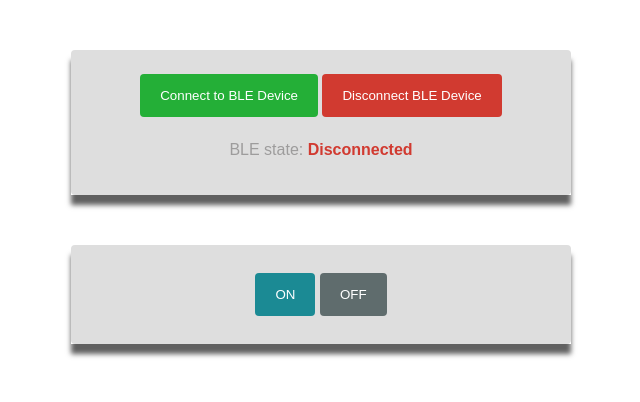
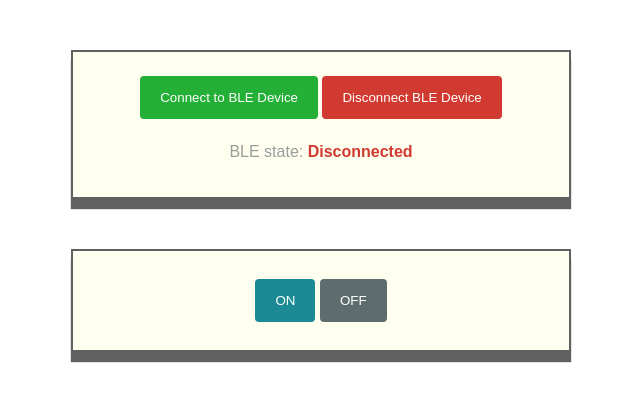
Before and after one commit to zebrenders/esp32, a plain HTML site: page servo.html in a window 1280 px wide. Shown: the whole page, without its empty margins (319-959 px from the left). Drawn offline with Linux system fonts and the light colour scheme.

Commit message:
Add files via upload

```diff
--- a/style.css
+++ b/style.css
@@ -29,12 +29,13 @@ body {
     display: grid;
     grid-gap: 2rem;
     grid-template-columns: repeat(auto-fit, minmax(300px, 1fr));
-    box-shadow: 0px 10px 5px #606060;
+    box-shadow: 0px 10px 1px #606060;
 }
 
 .card {
-    background-color: #dedede;
-    border-radius: 4px;
+    background-color: #fffff0;
+
+    border: 2px solid #606060;
     padding-bottom: 20px;
 }
 
@@ -65,6 +66,7 @@ button {
 .connectButton:hover {
     background-color: #7edd8a;
 }
+
 .connectButton:active {
     background-color: #7edd8a;
 }
@@ -76,6 +78,7 @@ button {
 .disconnectButton:hover {
     background-color: #f07e76;
 }
+
 .disconnectButton:active {
     background-color: #f07e76;
 
```
